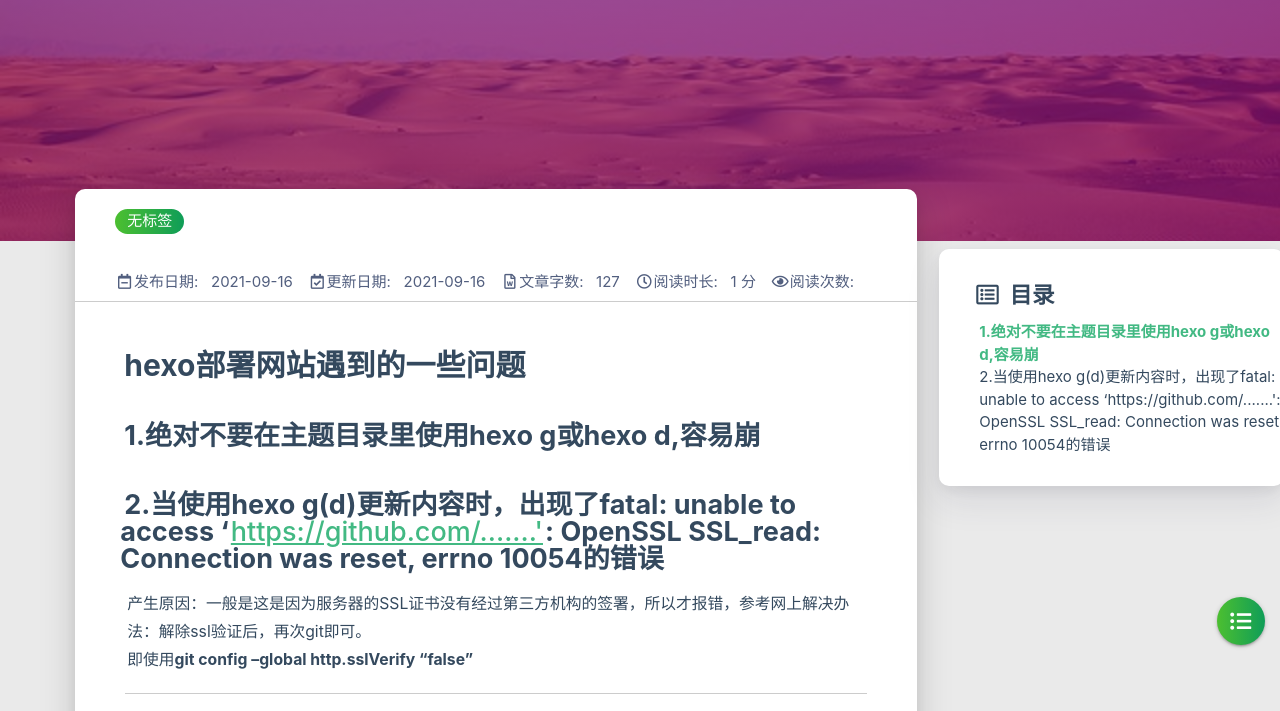
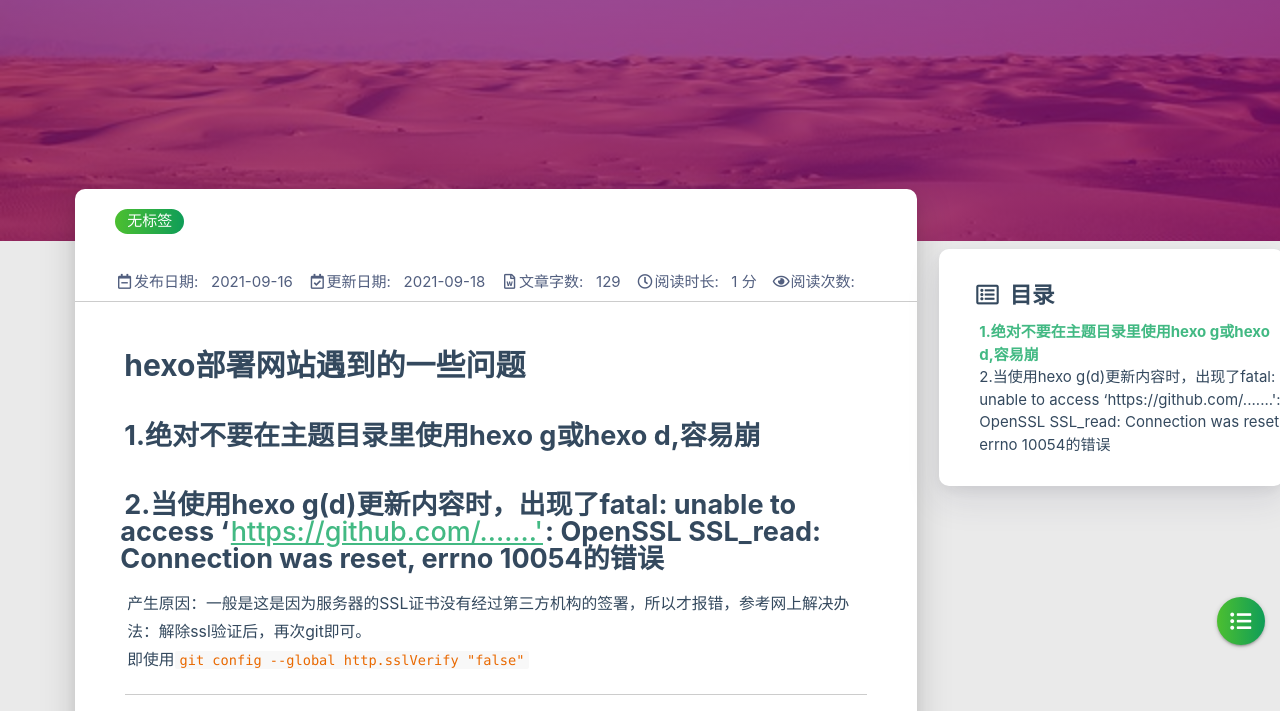
Before and after one commit to jokers233/jokers233.github.io, a plain HTML site: page 2021/09/16/hexo-bu-shu-wang-zhan-yu-dao-de-yi-xie-wen-ti/index.html in a window 1280 px wide. Shown: the part 79-790 px from the top of the page. Drawn offline with Linux system fonts and the light colour scheme; some packages are replaced by stand-ins of ours; a script that the page names is missing.

Commit message:
Site updated: 2021-09-18 15:32:36

```diff
--- a/2021/09/16/hexo-bu-shu-wang-zhan-yu-dao-de-yi-xie-wen-ti/index.html
+++ b/2021/09/16/hexo-bu-shu-wang-zhan-yu-dao-de-yi-xie-wen-ti/index.html
@@ -450,14 +450,14 @@
 
                 <div class="post-date info-break-policy">
                     <i class="far fa-calendar-check fa-fw"></i>更新日期:&nbsp;&nbsp;
-                    2021-09-16
+                    2021-09-18
                 </div>
 
 
 
                 <div class="info-break-policy">
                     <i class="far fa-file-word fa-fw"></i>文章字数:&nbsp;&nbsp;
-                    127
+                    129
                 </div>
 
 
@@ -487,7 +487,7 @@
 
         <div class="card-content article-card-content">
             <div id="articleContent">
-                <h1 id="hexo部署网站遇到的一些问题"><a href="#hexo部署网站遇到的一些问题" class="headerlink" title="hexo部署网站遇到的一些问题"></a>hexo部署网站遇到的一些问题</h1><h2 id="1-绝对不要在主题目录里使用hexo-g或hexo-d-容易崩"><a href="#1-绝对不要在主题目录里使用hexo-g或hexo-d-容易崩" class="headerlink" title="1.绝对不要在主题目录里使用hexo g或hexo d,容易崩"></a>1.绝对不要在主题目录里使用hexo g或hexo d,容易崩</h2><h2 id="2-当使用hexo-g-d-更新内容时，出现了fatal-unable-to-access-‘https-github-com-39-OpenSSL-SSL-read-Connection-was-reset-errno-10054的错误"><a href="#2-当使用hexo-g-d-更新内容时，出现了fatal-unable-to-access-‘https-github-com-39-OpenSSL-SSL-read-Connection-was-reset-errno-10054的错误" class="headerlink" title="2.当使用hexo g(d)更新内容时，出现了fatal: unable to access ‘https://github.com/.......&#39;: OpenSSL SSL_read: Connection was reset, errno 10054的错误"></a>2.当使用hexo g(d)更新内容时，出现了fatal: unable to access ‘<a target="_blank" rel="noopener" href="https://github.com/.......&#39;">https://github.com/.......&#39;</a>: OpenSSL SSL_read: Connection was reset, errno 10054的错误</h2><p>产生原因：一般是这是因为服务器的SSL证书没有经过第三方机构的签署，所以才报错，参考网上解决办法：解除ssl验证后，再次git即可。<br>即使用<strong>git config –global http.sslVerify “false”</strong></p>
+                <h1 id="hexo部署网站遇到的一些问题"><a href="#hexo部署网站遇到的一些问题" class="headerlink" title="hexo部署网站遇到的一些问题"></a>hexo部署网站遇到的一些问题</h1><h2 id="1-绝对不要在主题目录里使用hexo-g或hexo-d-容易崩"><a href="#1-绝对不要在主题目录里使用hexo-g或hexo-d-容易崩" class="headerlink" title="1.绝对不要在主题目录里使用hexo g或hexo d,容易崩"></a>1.绝对不要在主题目录里使用hexo g或hexo d,容易崩</h2><h2 id="2-当使用hexo-g-d-更新内容时，出现了fatal-unable-to-access-‘https-github-com-39-OpenSSL-SSL-read-Connection-was-reset-errno-10054的错误"><a href="#2-当使用hexo-g-d-更新内容时，出现了fatal-unable-to-access-‘https-github-com-39-OpenSSL-SSL-read-Connection-was-reset-errno-10054的错误" class="headerlink" title="2.当使用hexo g(d)更新内容时，出现了fatal: unable to access ‘https://github.com/.......&#39;: OpenSSL SSL_read: Connection was reset, errno 10054的错误"></a>2.当使用hexo g(d)更新内容时，出现了fatal: unable to access ‘<a target="_blank" rel="noopener" href="https://github.com/.......&#39;">https://github.com/.......&#39;</a>: OpenSSL SSL_read: Connection was reset, errno 10054的错误</h2><p>产生原因：一般是这是因为服务器的SSL证书没有经过第三方机构的签署，所以才报错，参考网上解决办法：解除ssl验证后，再次git即可。<br>即使用<code>git config --global http.sslVerify &quot;false&quot;</code></p>
 
 
             </div>
--- a/search.xml
+++ b/search.xml
@@ -40,7 +40,7 @@
       <link href="/2021/09/16/hexo-bu-shu-wang-zhan-yu-dao-de-yi-xie-wen-ti/"/>
       <url>/2021/09/16/hexo-bu-shu-wang-zhan-yu-dao-de-yi-xie-wen-ti/</url>
 
-        <content type="html"><![CDATA[<h1 id="hexo部署网站遇到的一些问题"><a href="#hexo部署网站遇到的一些问题" class="headerlink" title="hexo部署网站遇到的一些问题"></a>hexo部署网站遇到的一些问题</h1><h2 id="1-绝对不要在主题目录里使用hexo-g或hexo-d-容易崩"><a href="#1-绝对不要在主题目录里使用hexo-g或hexo-d-容易崩" class="headerlink" title="1.绝对不要在主题目录里使用hexo g或hexo d,容易崩"></a>1.绝对不要在主题目录里使用hexo g或hexo d,容易崩</h2><h2 id="2-当使用hexo-g-d-更新内容时，出现了fatal-unable-to-access-‘https-github-com-39-OpenSSL-SSL-read-Connection-was-reset-errno-10054的错误"><a href="#2-当使用hexo-g-d-更新内容时，出现了fatal-unable-to-access-‘https-github-com-39-OpenSSL-SSL-read-Connection-was-reset-errno-10054的错误" class="headerlink" title="2.当使用hexo g(d)更新内容时，出现了fatal: unable to access ‘https://github.com/.......&#39;: OpenSSL SSL_read: Connection was reset, errno 10054的错误"></a>2.当使用hexo g(d)更新内容时，出现了fatal: unable to access ‘<a href="https://github.com/.......&#39;">https://github.com/.......&#39;</a>: OpenSSL SSL_read: Connection was reset, errno 10054的错误</h2><p>产生原因：一般是这是因为服务器的SSL证书没有经过第三方机构的签署，所以才报错，参考网上解决办法：解除ssl验证后，再次git即可。<br>即使用<strong>git config –global http.sslVerify “false”</strong></p>]]></content>
+        <content type="html"><![CDATA[<h1 id="hexo部署网站遇到的一些问题"><a href="#hexo部署网站遇到的一些问题" class="headerlink" title="hexo部署网站遇到的一些问题"></a>hexo部署网站遇到的一些问题</h1><h2 id="1-绝对不要在主题目录里使用hexo-g或hexo-d-容易崩"><a href="#1-绝对不要在主题目录里使用hexo-g或hexo-d-容易崩" class="headerlink" title="1.绝对不要在主题目录里使用hexo g或hexo d,容易崩"></a>1.绝对不要在主题目录里使用hexo g或hexo d,容易崩</h2><h2 id="2-当使用hexo-g-d-更新内容时，出现了fatal-unable-to-access-‘https-github-com-39-OpenSSL-SSL-read-Connection-was-reset-errno-10054的错误"><a href="#2-当使用hexo-g-d-更新内容时，出现了fatal-unable-to-access-‘https-github-com-39-OpenSSL-SSL-read-Connection-was-reset-errno-10054的错误" class="headerlink" title="2.当使用hexo g(d)更新内容时，出现了fatal: unable to access ‘https://github.com/.......&#39;: OpenSSL SSL_read: Connection was reset, errno 10054的错误"></a>2.当使用hexo g(d)更新内容时，出现了fatal: unable to access ‘<a href="https://github.com/.......&#39;">https://github.com/.......&#39;</a>: OpenSSL SSL_read: Connection was reset, errno 10054的错误</h2><p>产生原因：一般是这是因为服务器的SSL证书没有经过第三方机构的签署，所以才报错，参考网上解决办法：解除ssl验证后，再次git即可。<br>即使用<code>git config --global http.sslVerify &quot;false&quot;</code></p>]]></content>
 
 
 
```
